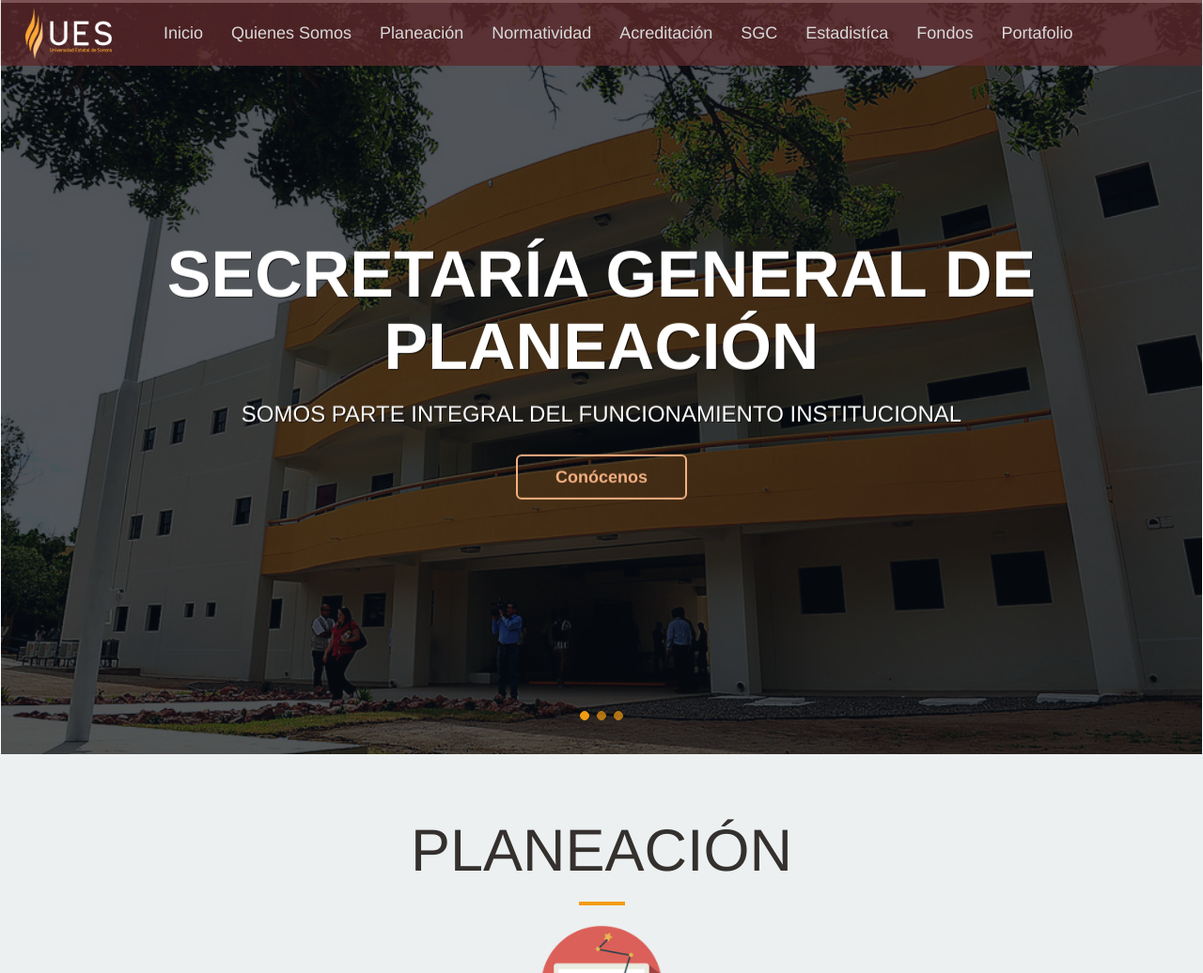
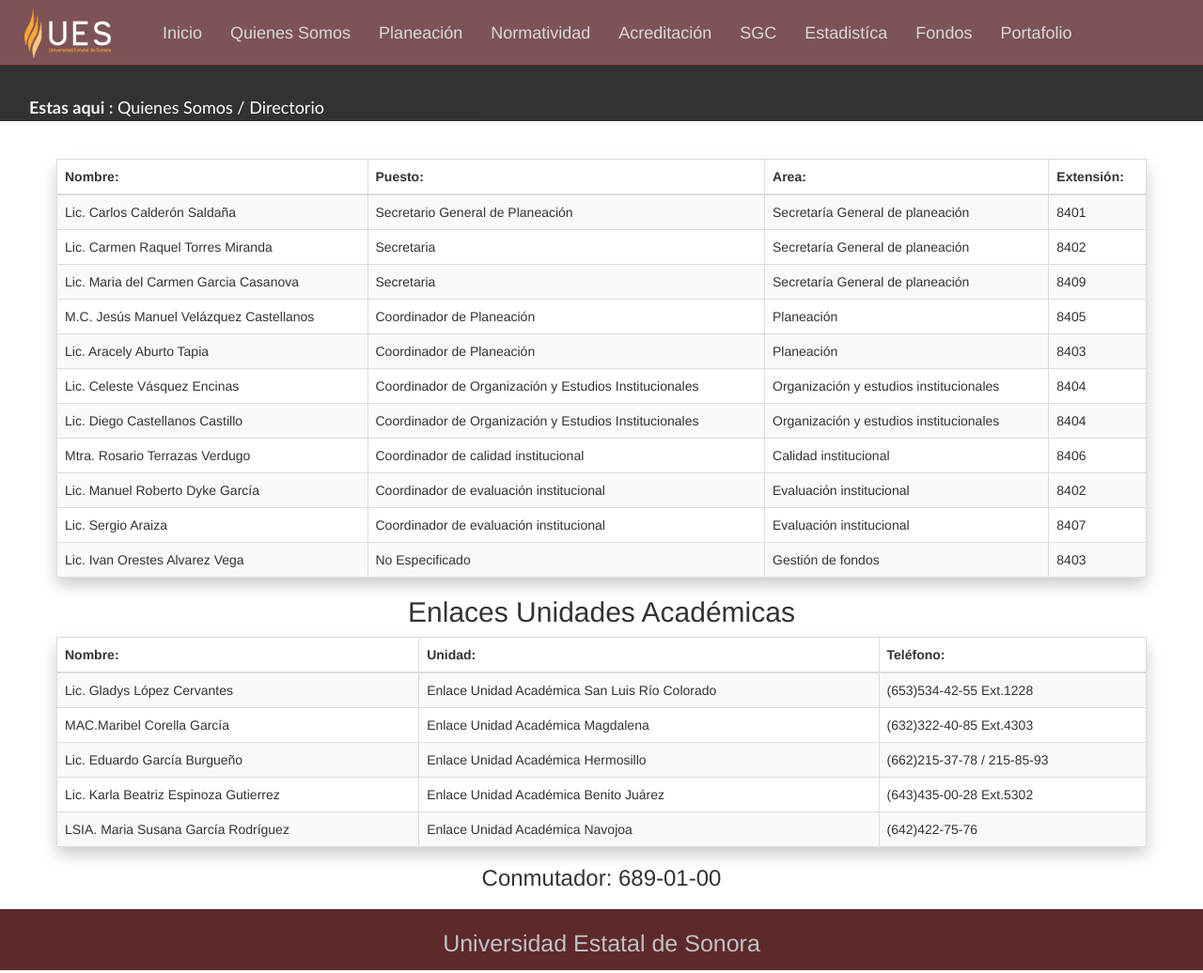
Before and after one commit to EduardoMondragon/planeacionUes, a website: page app/index.html at #/directorio in a window 1280 px wide. Shown: the top 1036 px of the page at 94% size. Drawn offline with nearby package versions, Linux system fonts and the light colour scheme; some packages are replaced by stand-ins of ours; files that its build step writes are made by us from their sources.

Commit message:
directorio añadido

```diff
--- a/app/scripts/app.js
+++ b/app/scripts/app.js
@@ -33,6 +33,9 @@
       .when('/organigrama',{
         templateUrl: 'views/organigrama.html'
       })
+      .when('/directorio',{
+        templateUrl: 'views/directorio.html'
+      })
       .otherwise({
         redirectTo: '/'
       });
--- a/app/styles/main.css
+++ b/app/styles/main.css
@@ -95,9 +95,29 @@
     margin-bottom: 0px;
      border: 1px solid transparent;
 }
+.innerEstasAqui {/*margen nav menu de contenidos de la pag*/
+    margin-bottom: 40px;
+     border: 1px solid transparent;
+}
 .myContainer{
   margin-left: 60px;
   margin-right: 60px;
+}
+
+div.estasAqui{
+  background-color: black;
+  opacity: 0.8;
+  height: 60px;
+  margin-top: -33px;
+}
+h4.estasAquiTexto{
+  color: white;
+  padding-top: 25px;
+  padding-left: 30px;
+  font-family:Trebuchet MS;
+}
+.estasAquiColor{
+  color: #ecf0f1;
 }
 /*
 ======================
@@ -126,6 +146,7 @@
 .MenuStyle{/*nav menú, posicion, color fondo, sin border radius*/
  transition: 0.5s;
  border-radius: 0px;
+ border: 0px solid transparent;
  height: 70px;
  background-color: rgba(93,41,43,.80)!important;
  border-bottom:none !important;
@@ -241,7 +262,9 @@
 .dropdown-menu{
   background-color: #5e292a!important;
 }
-
+.box-shadow{
+  box-shadow: 0px 8px 16px 0px rgba(0,0,0,0.2);
+}
 /*
 ============================
 ============================
@@ -370,10 +393,10 @@
   background-repeat: no-repeat;
 }
 .fade-carousel .slides .slide-1 {
-  background-image: url(/images/inicio/slide/u1.jpg);
+  background-image: url(/images/inicio/slide/u3.jpg);
 }
 .fade-carousel .slides .slide-2 {
-  background-image: url(https://ununsplash.imgix.net/photo-1416339134316-0e91dc9ded92?q=75&fm=jpg&s=883a422e10fc4149893984019f63c818);
+  background-image: url(/images/inicio/slide/u1.jpg);
 }
 .fade-carousel .slides .slide-3 {
   background-image: url(/images/inicio/slide/u3.jpg);
--- /dev/null
+++ b/app/views/directorio.html
@@ -0,0 +1,125 @@
+<div class="estasAqui innerEstasAqui">
+    <h4 class="estasAquiTexto">
+        <strong class="estasAquiColor">Estas aqui :</strong> Quienes Somos / <span class="ubicacionNavegacion">Directorio</span></h4>
+</div>
+<div class="myContainer animated zoomInUp subTitleSpace">
+    <table class="table table-bordered table-hover table-responsive table-striped box-shadow">
+        <thead class="dirTableFont">
+            <tr>
+                <th>Nombre:</th>
+                <th>Puesto:</th>
+                <th>Area:</th>
+                <th>Extensión:</th>
+            </tr>
+        </thead>
+        <tbody>
+            <tr>
+                <td>Lic. Carlos Calderón Saldaña</td>
+                <td>Secretario General de Planeación</td>
+                <td>Secretaría General de planeación</td>
+                <td>8401</td>
+            </tr>
+            <tr>
+                <td>Lic. Carmen Raquel Torres Miranda</td>
+                <td>Secretaria</td>
+                <td>Secretaría General de planeación</td>
+                <td>8402</td>
+            </tr>
+            <tr>
+                <td>Lic. Maria del Carmen Garcia Casanova</td>
+                <td>Secretaria</td>
+                <td>Secretaría General de planeación</td>
+                <td>8409</td>
+            </tr>
+            <tr>
+                <td>M.C. Jesús Manuel Velázquez Castellanos</td>
+                <td>Coordinador de Planeación</td>
+                <td>Planeación</td>
+                <td>8405</td>
+            </tr>
+            <tr>
+                <td>Lic. Aracely Aburto Tapia</td>
+                <td>Coordinador de Planeación</td>
+                <td>Planeación</td>
+                <td>8403</td>
+            </tr>
+            <tr>
+                <td>Lic. Celeste Vásquez Encinas</td>
+                <td>Coordinador de Organización y Estudios Institucionales</td>
+                <td>Organización y estudios institucionales</td>
+                <td>8404</td>
+            </tr>
+            <tr>
+                <td>Lic. Diego Castellanos Castillo</td>
+                <td>Coordinador de Organización y Estudios Institucionales</td>
+                <td>Organización y estudios institucionales</td>
+                <td>8404</td>
+            </tr>
+            <tr>
+                <td>Mtra. Rosario Terrazas Verdugo</td>
+                <td>Coordinador de calidad institucional</td>
+                <td>Calidad institucional</td>
+                <td>8406</td>
+            </tr>
+            <tr>
+                <td>Lic. Manuel Roberto Dyke García</td>
+                <td>Coordinador de evaluación institucional</td>
+                <td>Evaluación institucional</td>
+                <td>8402</td>
+            </tr>
+            <tr>
+                <td>Lic. Sergio Araiza</td>
+                <td>Coordinador de evaluación institucional</td>
+                <td>Evaluación institucional</td>
+                <td>8407</td>
+            </tr>
+            <tr>
+                <td>Lic. Ivan Orestes Alvarez Vega</td>
+                <td>No Especificado</td>
+                <td>Gestión de fondos</td>
+                <td>8403</td>
+            </tr>
+        </tbody>
+    </table>
+
+
+    <table class="table table-bordered table-hover table-responsive table-striped box-shadow">
+        <h2 class="text-center">Enlaces Unidades Académicas</h2>
+        <thead class="dirTableFont">
+            <tr>
+                <th>Nombre:</th>
+                <th>Unidad:</th>
+                <th>Teléfono:</th>
+            </tr>
+        </thead>
+        <tbody>
+            <tr>
+                <td>Lic. Gladys López Cervantes</td>
+                <td>Enlace Unidad Académica San Luis Río Colorado</td>
+                <td>(653)534-42-55 Ext.1228</td>
+            </tr>
+            <tr>
+                <td>MAC.Maribel Corella García</td>
+                <td>Enlace Unidad Académica Magdalena</td>
+                <td>(632)322-40-85 Ext.4303</td>
+            </tr>
+            <tr>
+                <td>Lic. Eduardo García Burgueño</td>
+                <td>Enlace Unidad Académica Hermosillo</td>
+                <td>(662)215-37-78 / 215-85-93</td>
+            </tr>
+            <tr>
+                <td>Lic. Karla Beatriz Espinoza Gutierrez</td>
+                <td>Enlace Unidad Académica Benito Juárez</td>
+                <td>(643)435-00-28 Ext.5302</td>
+            </tr>
+            <tr>
+                <td>LSIA. Maria Susana García Rodríguez</td>
+                <td>Enlace Unidad Académica Navojoa</td>
+                <td>(642)422-75-76</td>
+            </tr>
+        </tbody>
+    </table>
+        <h3 class="text-center" style="margin-bottom: -90px;">Conmutador: 689-01-00</h3>
+        <div style="padding-bottom: 140px;"></div>
+</div>
```
